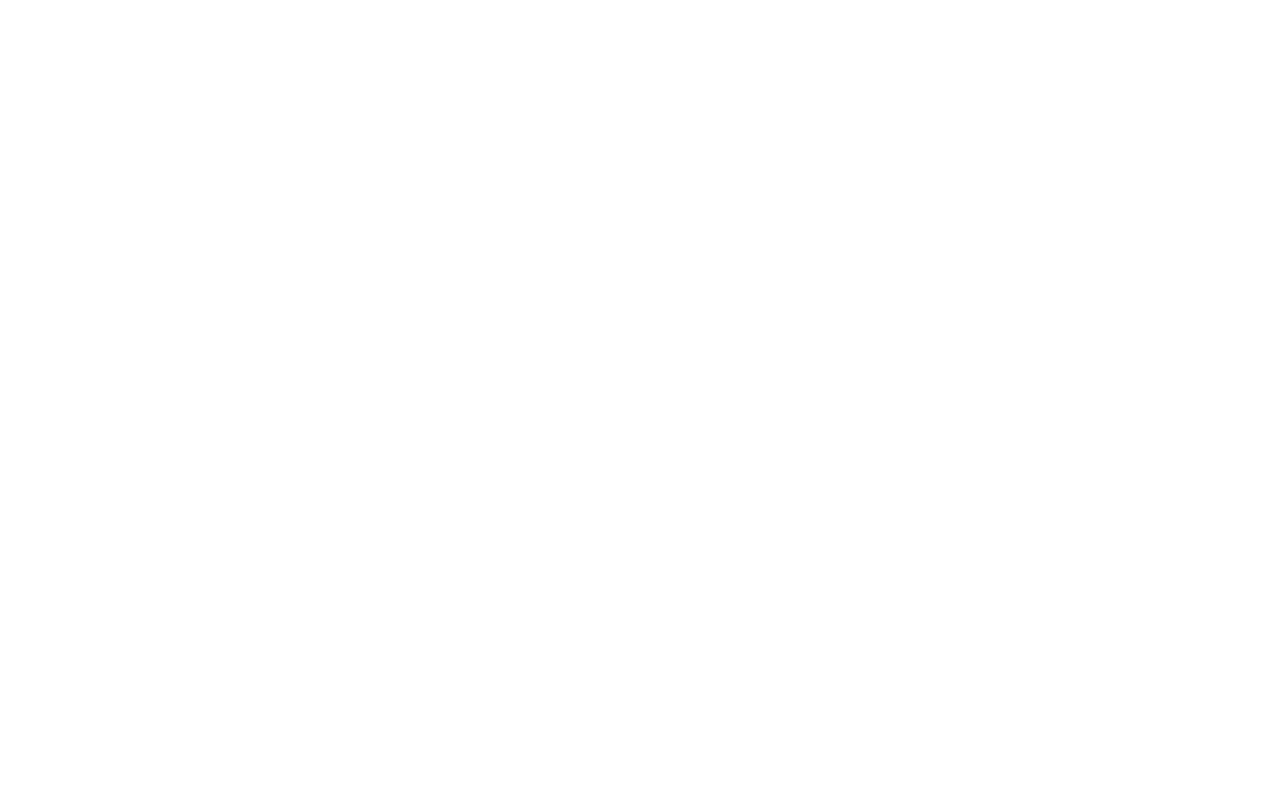
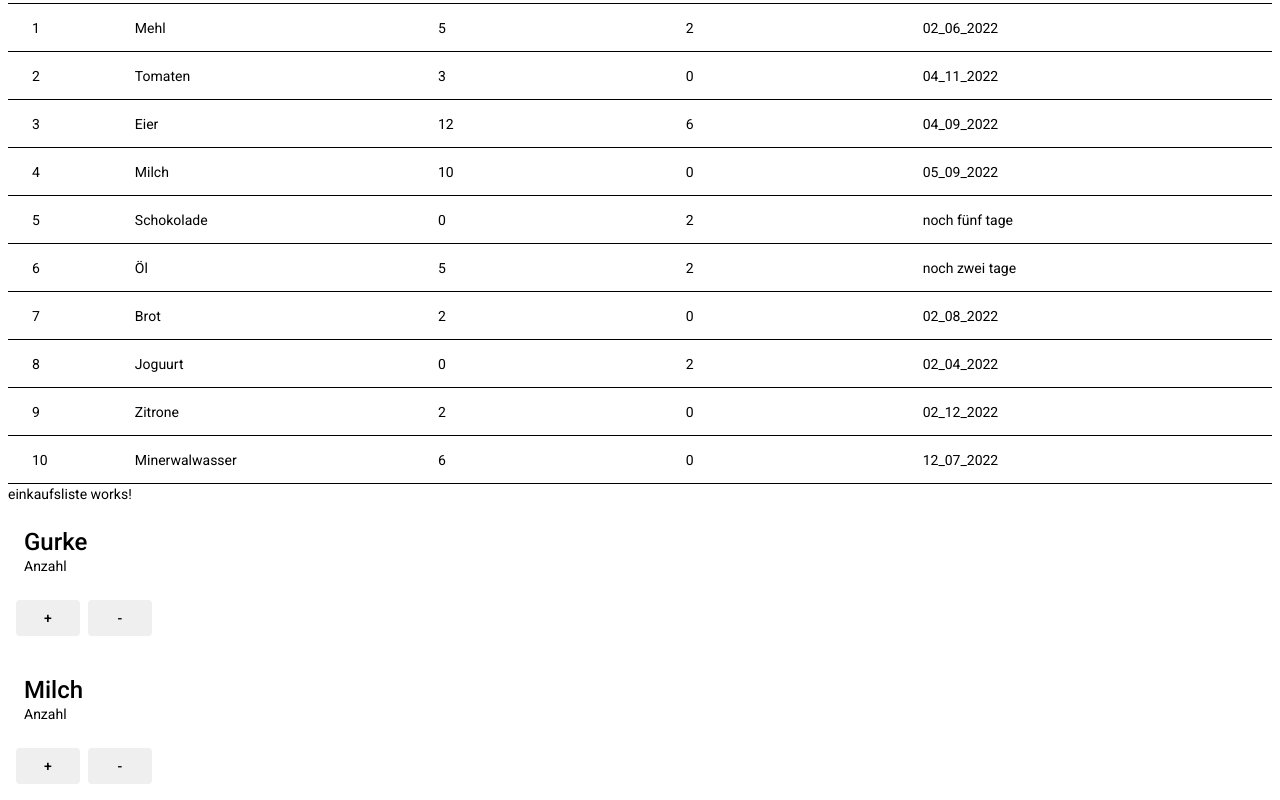
Before and after one commit to hdi10/WebDevelopment_template, an Angular app: page /home in a window 1280 px wide. Shown: the part 288-1088 px from the top of the page. Before the commit the page ends 800 px from the top, so only its background shows below. Built offline with nearby package versions, Linux system fonts and the light colour scheme.

Commit message:
work einkaufsliste.component.html

```diff
--- a/src/app/home/home.component.html
+++ b/src/app/home/home.component.html
@@ -8,7 +8,7 @@
 
 
 
-
-
+<app-bestand></app-bestand>
+<app-einkaufsliste></app-einkaufsliste>
 
 <div class="bg-div" style="background-image: url(assets/img/ship.jpg)"></div>
```
Also changed, not shown: src/app/einkaufsliste/einkaufsliste.component.html (+15 -0 lines).
